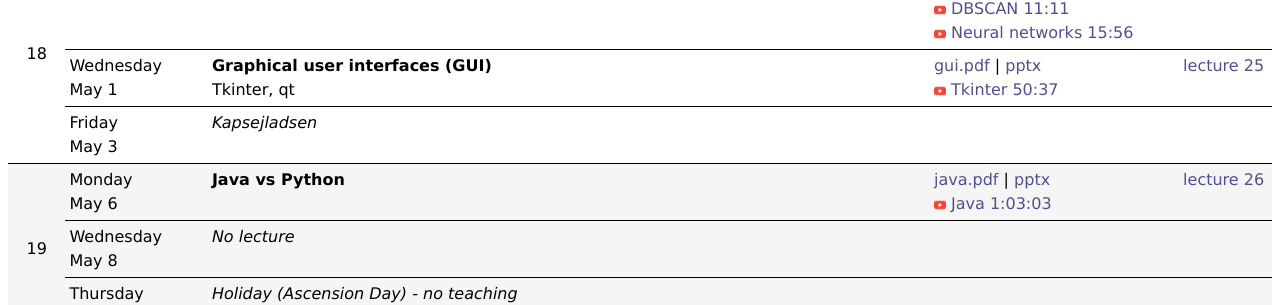
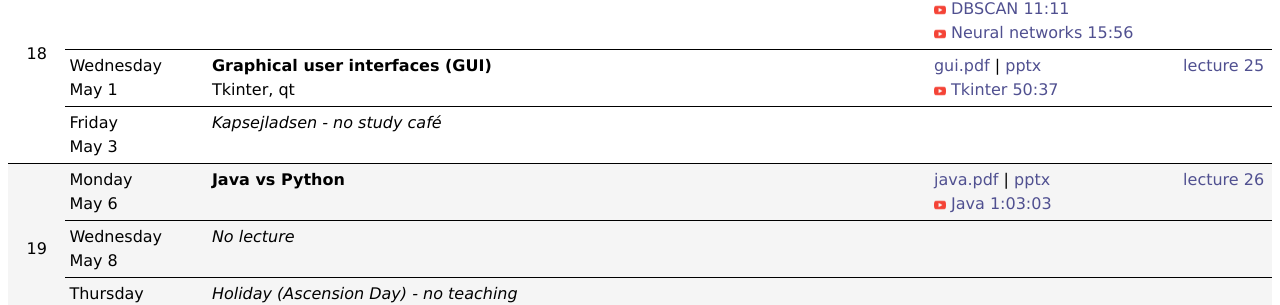
Before and after one commit to gsbrodal/gsbrodal.github.io, a Jekyll site: the page ipsa/plan-compact.html, which Jekyll copies as it is, in a window 1280 px wide and 900 px high, scrolled down 2099 px. Shown: the part 263-568 px from the top of the window. Built offline with Jekyll 4.4.1, drawn with Linux system fonts in a browser that asks for light colours.

Commit message:
kapsejlads

```diff
--- a/ipsa/plan-compact.html
+++ b/ipsa/plan-compact.html
@@ -39,7 +39,7 @@
 <tr style="border-bottom: 1px solid black;background-color: #f5f5f5;"><td>Wednesday<br>April 24</td><td><strong>Relational data</strong><br>SQL, SQLite, pandas<br><a href="pandas.ipynb" target="_blank">pandas.ipynb</a></td><td>[G] 23</td><td><a href="slides/pandas.pdf" target="_blank">pandas.pdf</a>&nbsp;|&nbsp;<a href="slides/pandas.pptx" target="_blank">pptx</a><br><img src="youtube.png" class="icon">&nbsp;<a href="https://youtu.be/TBzdc_FR8uQ" target="_blank">SQLite 29:23</a><br><img src="youtube.png" class="icon">&nbsp;<a href="https://youtu.be/TXBtxNqBNKs" target="_blank">Pandas 34:23</a></td><td><a href="exercises.html#lecture23" target="_blank">lecture 23</a></td></tr>
 <tr style="border-bottom: 1px solid black;"><td style="vertical-align: middle; text-align: center;" rowspan="3">18</td><td>Monday<br>April 29</td><td><strong>Clustering</strong><br>k-means, scipy.cluster.vq.kmeans, DBSCAN, neural networks</td><td>[G] 25</td><td><a href="slides/clustering.pdf" target="_blank">clustering.pdf</a>&nbsp;|&nbsp;<a href="slides/clustering.pptx" target="_blank">pptx</a><br><img src="youtube.png" class="icon">&nbsp;<a href="https://youtu.be/-DuJpC_DRlk" target="_blank">Clustering 27:25</a><br><img src="youtube.png" class="icon">&nbsp;<a href="https://youtu.be/lK7PFKwsbnM" target="_blank">DBSCAN 11:11</a><br><img src="youtube.png" class="icon">&nbsp;<a href="https://youtu.be/7B_iE0JgDFs" target="_blank">Neural networks 15:56</a></td><td><a href="exercises.html#lecture24" target="_blank">lecture 24<br></a></td></tr>
 <tr style="border-bottom: 1px solid black;"><td>Wednesday<br>May 1</td><td><strong>Graphical user interfaces (GUI)</strong><br>Tkinter, qt</td><td></td><td><a href="slides/gui.pdf" target="_blank">gui.pdf</a>&nbsp;|&nbsp;<a href="slides/gui.pptx" target="_blank">pptx</a><br><img src="youtube.png" class="icon">&nbsp;<a href="https://youtu.be/kb0fKxca28o" target="_blank">Tkinter 50:37</a></td><td><a href="exercises.html#lecture25" target="_blank">lecture 25<br></a></td></tr>
-<tr style="border-bottom: 1px solid black;"><td>Friday<br>May 3</td><td><em>Kapsejladsen</em></td><td></td><td></td><td></td></tr>
+<tr style="border-bottom: 1px solid black;"><td>Friday<br>May 3</td><td><em>Kapsejladsen - no study café</em></td><td></td><td></td><td></td></tr>
 <tr style="border-bottom: 1px solid black;background-color: #f5f5f5;"><td style="vertical-align: middle; text-align: center;" rowspan="3">19</td><td>Monday<br>May 6</td><td><strong>Java vs Python</strong></td><td></td><td><a href="slides/java.pdf" target="_blank">java.pdf</a>&nbsp;|&nbsp;<a href="slides/java.pptx" target="_blank">pptx</a><br><img src="youtube.png" class="icon">&nbsp;<a href="https://youtu.be/KhPleYt4afQ" target="_blank">Java 1:03:03</a></td><td><a href="exercises.html#lecture26" target="_blank">lecture 26<br></a></td></tr>
 <tr style="border-bottom: 1px solid black;background-color: #f5f5f5;"><td>Wednesday<br>May 8</td><td><i>No lecture</i></td><td></td><td></td><td></td></tr>
 <tr style="border-bottom: 1px solid black;background-color: #f5f5f5;"><td>Thursday<br>May 9</td><td><em>Holiday (Ascension Day) - no teaching</em></td><td></td><td></td><td></td></tr>
--- a/ipsa/plan-full.html
+++ b/ipsa/plan-full.html
@@ -184,7 +184,7 @@ Python - With Application Computational Modeling and Understanding Data, 3rd Edi
 <tr style=""><td><i>Videos</i></td><td><img src="youtube.png" class="icon">&nbsp;<a href="https://youtu.be/kb0fKxca28o">Tkinter 50:37</a></td></tr>
 <tr style="border-bottom: 1px solid black;"><td><i>Exercises</i></td><td><a href="exercises.html#lecture25">lecture 25<br></a></td></tr>
 <tr style=""><td colspan="2"><strong>Friday May 3</strong></td></tr>
-<tr style="border-bottom: 1px solid black;"><td colspan="2"><em>Kapsejladsen</em></td></tr>
+<tr style="border-bottom: 1px solid black;"><td colspan="2"><em>Kapsejladsen - no study café</em></td></tr>
 <tr style="background-color: #f5f5f5;"><td style="vertical-align: middle; text-align: center;" rowspan="9">19</td><td colspan="2"><strong>Monday May 6</strong></td></tr>
 <tr style="background-color: #f5f5f5;"><td colspan="2"><strong>Java vs Python</strong></td></tr>
 <tr style="background-color: #f5f5f5;"><td><i>Slides</i></td><td><a href="slides/java.pdf">java.pdf</a>&nbsp;|&nbsp;<a href="slides/java.pptx">pptx</a></td></tr>
```
Also changed, not shown: 1 other file.
